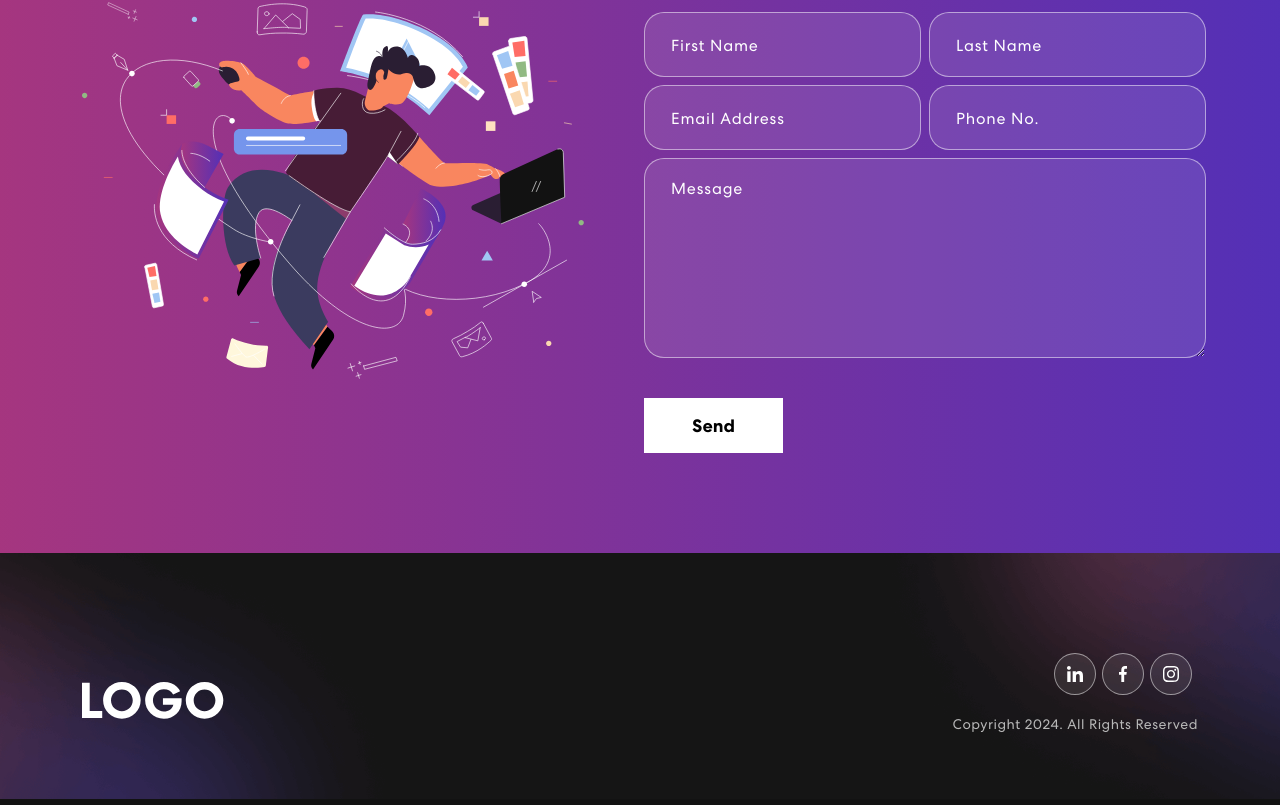
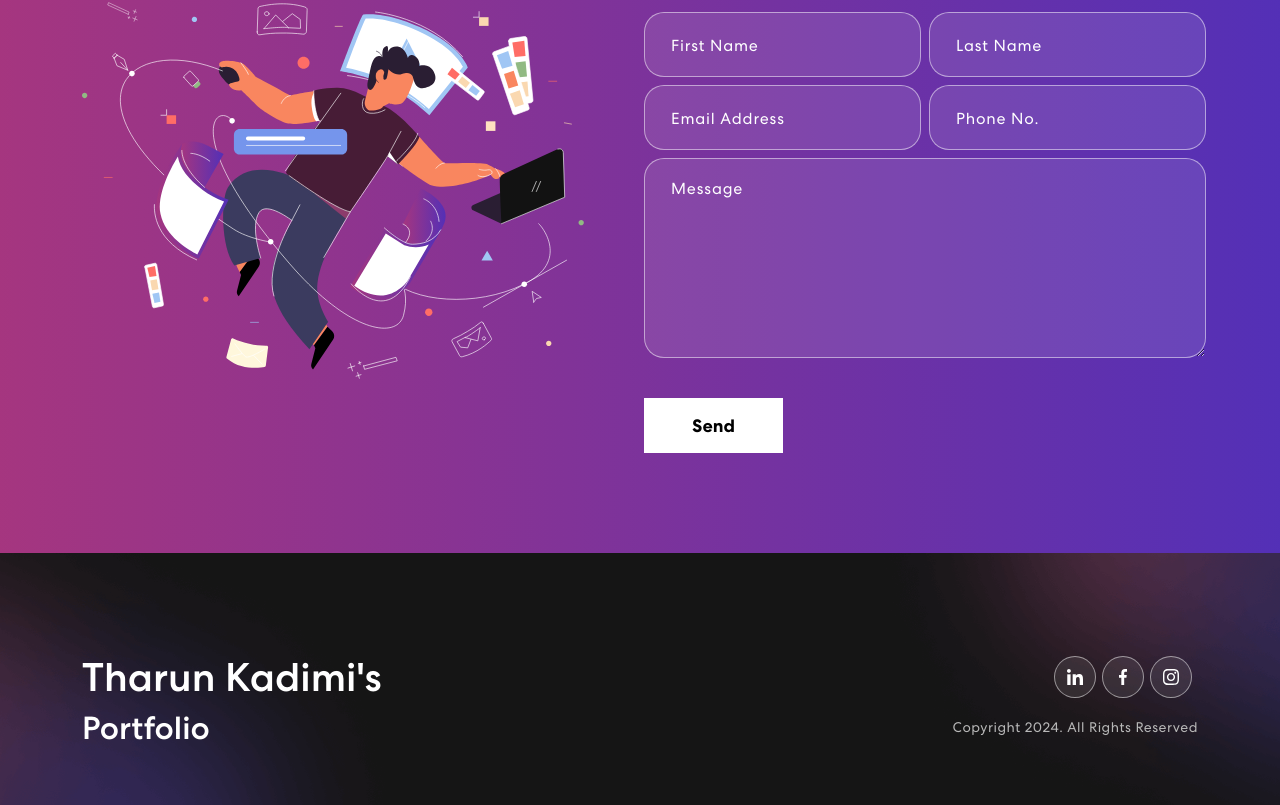
Before and after one commit to tharun-kadimi/personal-portfolio, a React (Create React App) app: page / in a window 1280 px wide. Shown: the part 2363-3168 px from the top of the page. Built offline with nearby package versions, Linux system fonts and the light colour scheme.

Commit message:
Footer component added

```diff
--- a/src/Components/Footer.js
+++ b/src/Components/Footer.js
@@ -1,5 +1,4 @@
 import { Container, Row, Col } from "react-bootstrap";
-import logo from "../Assets/img/logo.svg";
 import navIcon1 from "../Assets/img/nav-icon1.svg";
 import navIcon2 from "../Assets/img/nav-icon2.svg";
 import navIcon3 from "../Assets/img/nav-icon3.svg";
@@ -10,7 +9,8 @@ export const Footer = () => {
       <Container>
         <Row className="align-items-center">
           <Col size={12} sm={6}>
-            <img src={logo} alt="Logo" />
+            <h1>Tharun Kadimi's</h1>
+            <h2>Portfolio</h2>
           </Col>
           <Col size={12} sm={6} className="text-center text-sm-end">
             <div className="social-icon">
```
